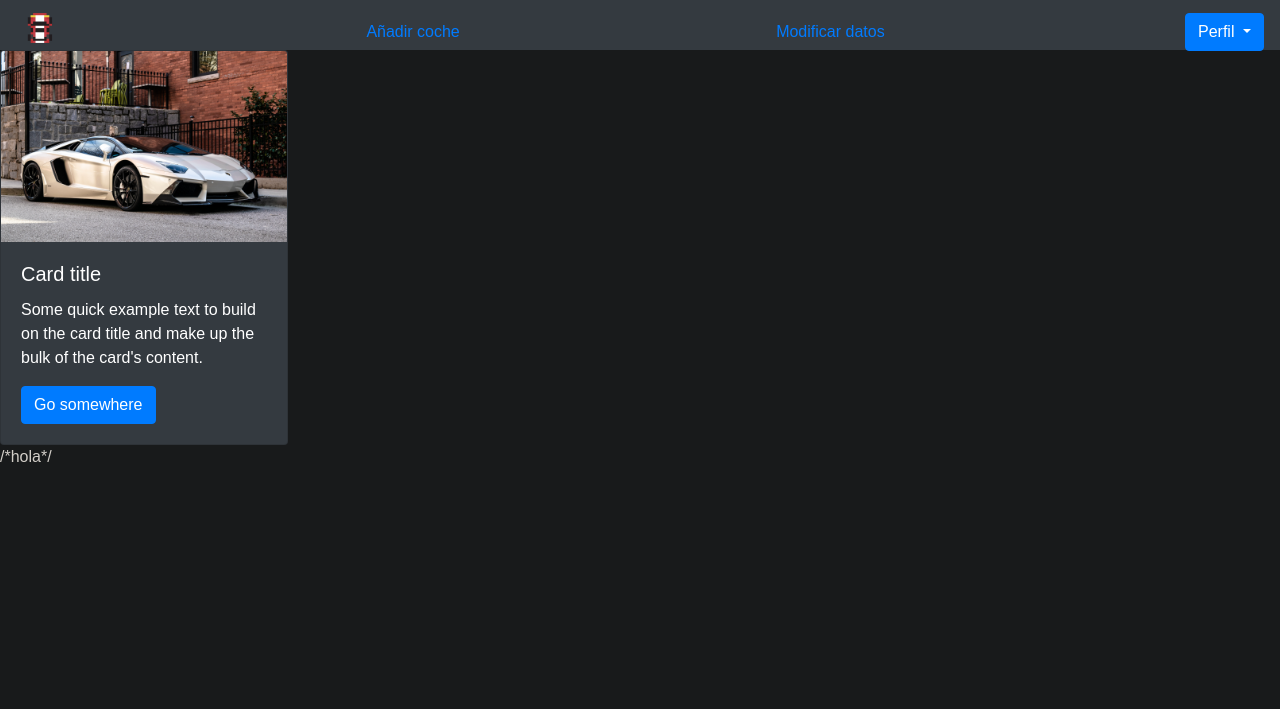
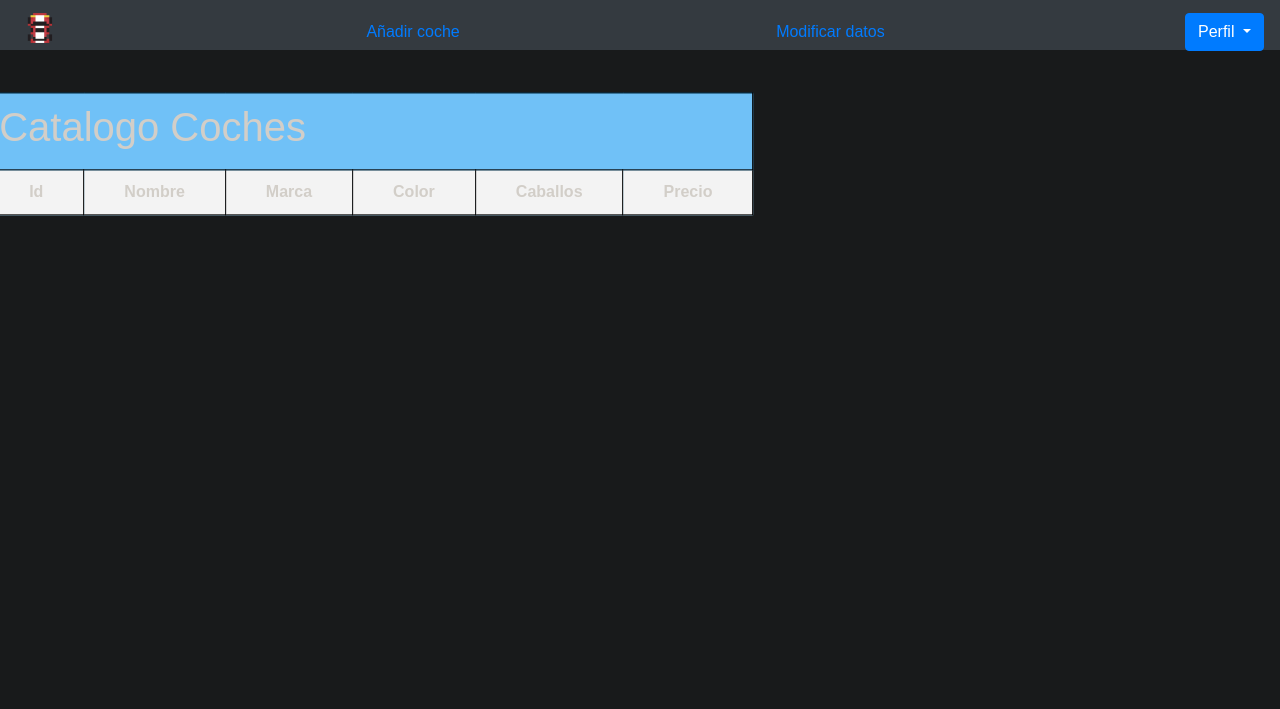
Before and after one commit to Danelitos/SGSSI, a PHP site: page /coches.php in a window 1280 px wide. Shown: the top 709 px of the page. Run offline with PHP 8.4, Linux system fonts and the light colour scheme; data that the repository does not hold is empty.

Commit message:
Hacer que se puedan modificar los datos de los coches y añadir la base de datos nueva con la tabla coches.

```diff
--- /dev/null
+++ b/app/CSS/estiloListaCoches.css
@@ -0,0 +1,31 @@
+body{
+    margin:0;
+    padding: 0;
+    font-family: sans-serif;
+    background-color: linear-gradient(to botton, #3380B5,white);
+
+}
+table{
+    margin:0;
+    border-collapse: collapse;
+    border: 1px solid black;
+    background: #2CA0DF;
+    top: 20%;
+    left: 20%;
+    position: absolute;
+    transform: translate(-35%,-55%);
+}
+
+td{
+    padding: 10px 40px;
+    border: 1px solid black;
+    text-align: center;
+    background: #f3f3f3;
+    font-weight: bold;
+}
+
+th{
+    padding: 10px;
+    border: 1px solid black;
+    background-color: #70c1f7;
+}
--- a/app/coches.php
+++ b/app/coches.php
@@ -13,6 +13,7 @@ session_start();
     <link rel="icon" href="img/coche1.ico">
     <link rel="stylesheet" href="https://cdn.jsdelivr.net/npm/bootstrap@4.1.3/dist/css/bootstrap.min.css" integrity="sha384-MCw98/SFnGE8fJT3GXwEOngsV7Zt27NXFoaoApmYm81iuXoPkFOJwJ8ERdknLPMO" crossorigin="anonymous">
     <link rel="stylesheet" href="CSS/estiloPaginaCoches.css" />
+    <link rel="stylesheet" href="CSS/estiloListaCoches.css" />
     <script src="https://code.jquery.com/jquery-3.3.1.slim.min.js" integrity="sha384-q8i/X+965DzO0rT7abK41JStQIAqVgRVzpbzo5smXKp4YfRvH+8abtTE1Pi6jizo" crossorigin="anonymous"></script>
     <script src="https://cdn.jsdelivr.net/npm/popper.js@1.14.3/dist/umd/popper.min.js" integrity="sha384-ZMP7rVo3mIykV+2+9J3UJ46jBk0WLaUAdn689aCwoqbBJiSnjAK/l8WvCWPIPm49" crossorigin="anonymous"></script>
     <script src="https://cdn.jsdelivr.net/npm/bootstrap@4.1.3/dist/js/bootstrap.min.js" integrity="sha384-ChfqqxuZUCnJSK3+MXmPNIyE6ZbWh2IMqE241rYiqJxyMiZ6OW/JmZQ5stwEULTy" crossorigin="anonymous"></script>
@@ -38,18 +39,38 @@ session_start();
                 </div>
             </div>
         </nav>
-        <div class="card bg-dark text-white" style="width: 18rem;">
-            <img class="card-img-top" src="img/coche.jpg" alt="Card image cap">
-            <div class="card-body">
-                <h5 class="card-title">Card title</h5>
-                <p class="card-text">Some quick example text to build on the card title and make up the bulk of the card's content.</p>
-                <a href="#" class="btn btn-primary">Go somewhere</a>
-            </div>
-        </div>
+
+        <table>
+            <tr><th colspan="6"><h1>Catalogo Coches</h1></th></tr>
+            <tr>
+                <td>Id</td>
+                <td>Nombre</td>
+                <td>Marca</td>
+                <td>Color</td>
+                <td>Caballos</td>
+                <td>Precio</td>
+            </tr>
+            <?php
+                $sql="SELECT * FROM `coches`";
+                $resultado=mysqli_query($conn,$sql);
+                while($mostrar=mysqli_fetch_array($resultado)){
+            ?>
+            <tr>
+                <td><?php echo $mostrar['Id'] ?></td>
+                <td><?php echo $mostrar['Nombre'] ?></td>
+                <td><?php echo $mostrar['Marca'] ?></td>
+                <td><?php echo $mostrar['Color'] ?></td>
+                <td><?php echo $mostrar['Caballos'] ?></td>
+                <td><?php echo $mostrar['Precio'] ?></td>
+                <td><?php echo "<a class='botones' href='modificarDatosCoche.php'>Modificar Datos</a>" ?></td>
+            </tr>
+            <?php
+                }
+            ?>
+        </table>
     </div>
     <footer>
         &copy; 2022 Copyrigth: Coches.com
-    </footer> /*hola*/
 </body>
 
 </html>
```
Also changed, not shown: app/modificarDatosCoche.php (added, +65 -0 lines), databaseWeb.sql (+28 -1 lines).
